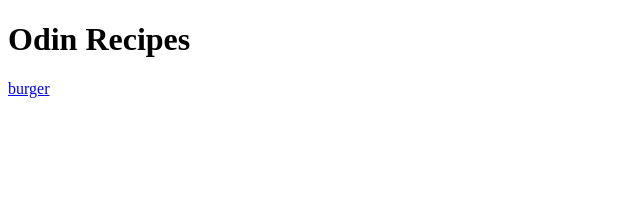
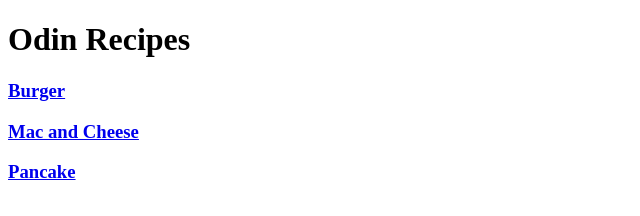
Before and after one commit to glooriana/odin-recipes, a plain HTML site: page index.html in a window 1280 px wide. Shown: the whole page, without its empty margins (0-640 px from the left). Drawn offline with Linux system fonts and the light colour scheme.

Commit message:
Add links to Mac and Cheeese and Pancake recipe pages

```diff
--- a/index.html
+++ b/index.html
@@ -8,9 +8,17 @@
 <body>
 
     <h1>Odin Recipes</h1>
-    <P>
-        <a href="recipes/burger.html">burger</a>
-    </P>
+    <h3>
+        <a href="recipes/burger.html">Burger</a>
+    </h3>
+
+    <h3>
+        <a href="recipes/macandcheese.html">Mac and Cheese</a>
+    </h3>
+
+    <h3>
+        <a href="recipes/pancakes.html">Pancake</a>
+    </h3>
 
 </body>
 </html>
```
Also changed, not shown: recipes/macandcheese.html (+5 -1 lines).
